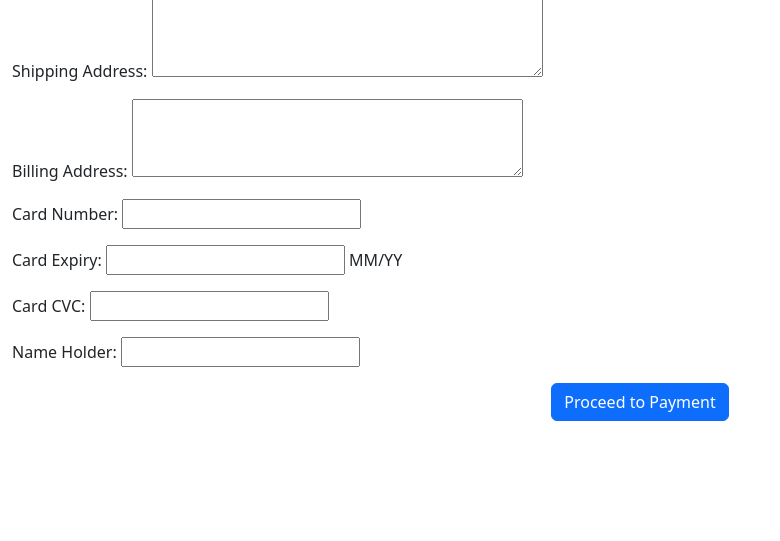
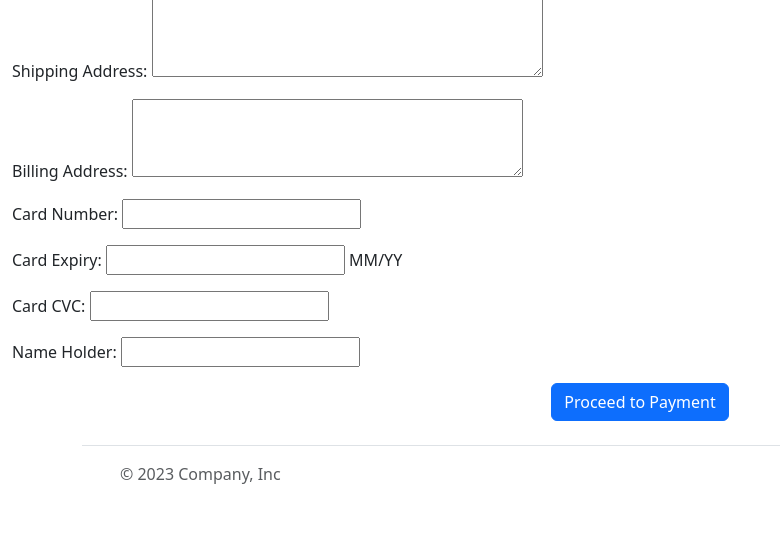
Before and after one commit to madmad89/BrakelessBikeStore, a Django app: page /checkout/ in a window 1280 px wide. Shown: the part 195-736 px from the top of the page, without its empty margins (0-780 px from the left). Run offline with Django 4.2, Linux system fonts and the light colour scheme; data comes from the database, SQL or seed files in the repository.

Commit message:
update background and add footer

```diff
--- a/templates/base.html
+++ b/templates/base.html
@@ -19,16 +19,15 @@
 <script src="https://cdn.jsdelivr.net/npm/bootstrap@5.3.0/dist/js/bootstrap.min.js" integrity=
         "sha384-fbbOQedDUMZZ5KreZpsbe1LCZPVmfTnH7ois6mU1QK+m14rQ1l2bGBq41eYeM/fS" crossorigin="anonymous"></script>
 
+<div class="container">
+  <footer class="d-flex flex-wrap justify-content-between align-items-center py-3 my-4 border-top">
+    <div class="col-md-4 d-flex align-items-center">
+      <a href="/" class="mb-3 me-2 mb-md-0 text-body-secondary text-decoration-none lh-1">
+        <svg class="bi" width="30" height="24"><use xlink:href="#bootstrap"/></svg>
+      </a>
+      <span class="mb-3 mb-md-0 align-items-center text-body-secondary">&copy; 2023 Company, Inc</span>
+    </div>
+  </footer>
+</div>
 </body>
-
-{#<div class="container">#}
-{#  <footer class="d-flex flex-wrap justify-content-between align-items-center py-3 my-4 border-top">#}
-{#    <div class="col-md-4 d-flex align-items-center">#}
-{#      <a href="/" class="mb-3 me-2 mb-md-0 text-body-secondary text-decoration-none lh-1">#}
-{#        <svg class="bi" width="30" height="24"><use xlink:href="#bootstrap"/></svg>#}
-{#      </a>#}
-{#      <span class="mb-3 mb-md-0 text-body-secondary">&copy; 2023 Company, Inc</span>#}
-{#    </div>#}
-{#  </footer>#}
-{#</div>#}
 </html>
--- a/templates/home_page.html
+++ b/templates/home_page.html
@@ -5,8 +5,8 @@
 {% block title %} Home Page {% endblock %}
 
 {% block content %}
-{#    <div style="background-size: cover; background: url('static/bicycle_images/green_action1.jpg')">#}
-    <div style="background-color: #F5F5F5FF">
+    <div style="background-size: cover; background-image: url('static/bicycle_images/green_action1.jpg')">
+{#    <div style="background-color: #F5F5F5FF">#}
         <div class="container-lg">
             <div class="mb-4 text-center" style="font-family: Druk,fantasy">
                 <br><br>
```
